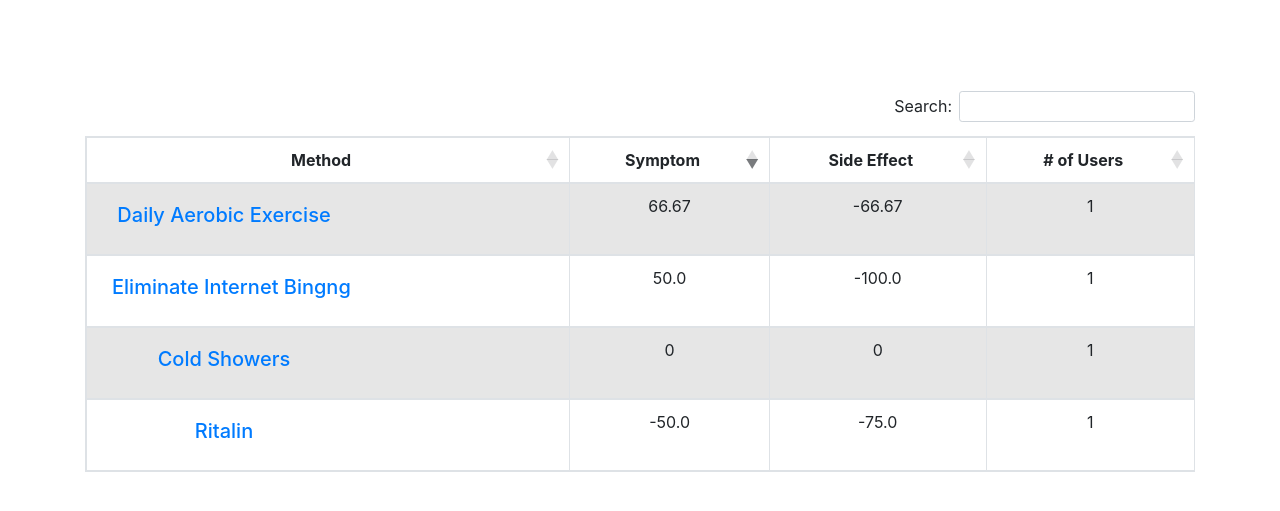
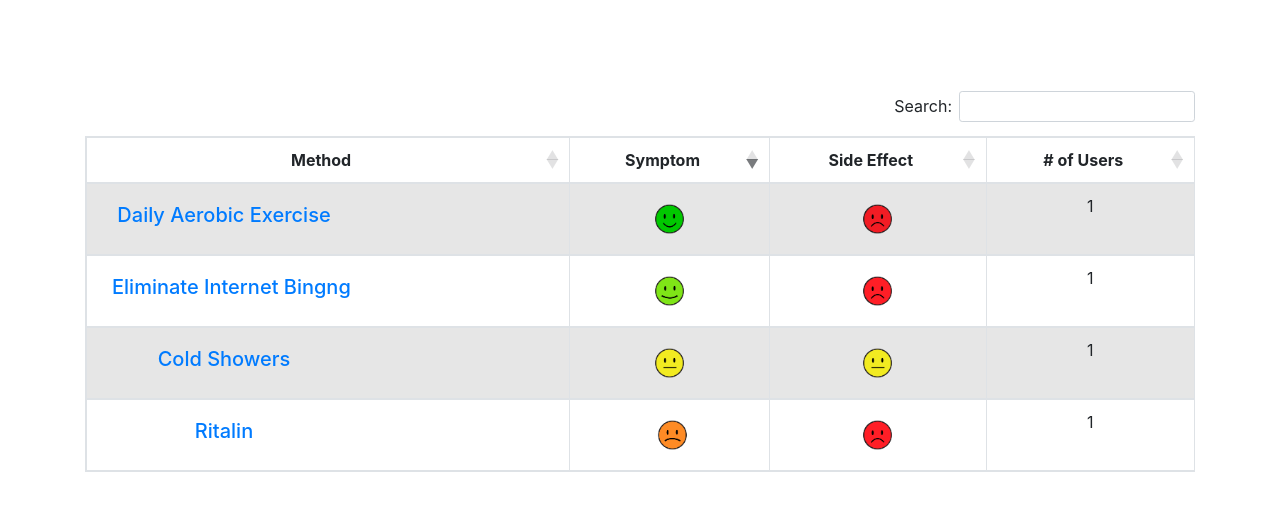
Before and after one commit to square1grp/What_really_works, a Django app: page /symptom/1/ in a window 1280 px wide. Shown: the part 190-701 px from the top of the page. Run offline with Django 3.2, Linux system fonts and the light colour scheme; data comes from the database, SQL or seed files in the repository; some libraries are stand-ins or nearby versions.

Commit message:
add colored emoji, required title

```diff
--- a/wrw/static/css/style.css
+++ b/wrw/static/css/style.css
@@ -2,3 +2,35 @@
     max-width: 250px;
     width    : 100%;
 }
+
+.symptom-page #methods-table *[class*="-face"] {
+    background-size    : contain;
+    background-repeat  : no-repeat;
+    background-position: center;
+    color              : transparent;
+}
+
+.symptom-page #methods-table .ecstatic-face {
+    background-image: url('../images/EcstaticFace.png');
+}
+
+.symptom-page #methods-table .happy-face {
+    background-image: url('../images/HappyFace.png');
+}
+
+.symptom-page #methods-table .neutral-face {
+    background-image: url('../images/NeutralFace.png');
+}
+
+.symptom-page #methods-table .sad-face {
+    background-image: url('../images/SadFace.png');
+}
+
+.symptom-page #methods-table .miserable-face {
+    background-image: url('../images/MiserableFace.png');
+}
+
+.method-page g.xtick text,
+.method-page g.x2tick text {
+    fill: transparent !important;
+}
--- a/wrw/static/js/add_treatment.js
+++ b/wrw/static/js/add_treatment.js
@@ -28,7 +28,7 @@ $(document).ready(function () {
         clearInterval(checkOffSymptomInterval);
 
         if ($("form#new_treatment.was-validated .form-control:invalid").length > 0) {
-            // $("input[class*=filled-out-]").prop("checked", false);
+            $("input[class*=filled-out-]").prop("checked", false);
             return false;
         }
 
@@ -49,7 +49,7 @@ $(document).ready(function () {
             $(".form-group.end .form-control").prop("required", false);
         }
 
-        $(".form-group.end .form-control[name=end_title], .form-group.end .form-control[name=end_description]").prop("required", false);
+        $(".form-group.end .form-control[name=end_description]").prop("required", false);
         $(".form-group.end").slideToggle("fast");
         checkOffSymptom()
     });
@@ -67,6 +67,8 @@ $(document).ready(function () {
     });
 
     $("form#new_treatment .form-control").change(function () {
+        checkOffSymptom();
+    }).keyup(function () {
         checkOffSymptom();
     });
 
--- a/wrw/templates/pages/symptom.html
+++ b/wrw/templates/pages/symptom.html
@@ -29,8 +29,8 @@
                                 <h5>{{row.method.name}}</h5>
                             </a>
                         </td>
-                        <td class="text-center">{{row.symptom_score}}</td>
-                        <td class="text-center">{{row.side_effect_score}}</td>
+                        <td class="text-center {{row.symptom_class}}">{{row.symptom_score}}</td>
+                        <td class="text-center {{row.side_effect_class}}">{{row.side_effect_score}}</td>
                         <td class="text-center">{{row.user_count}}</td>
                     </tr>
                     {% endfor %}
--- a/wrw/templates/pages/user-method-trial.html
+++ b/wrw/templates/pages/user-method-trial.html
@@ -181,7 +181,7 @@
 
                 <div class="form-group start">
                     <label for="start_title">Short Description of How You Felt</label>
-                    <input type="text" name="start_title" class="form-control" value="{% if edit_umts %}{{edit_umts.started_title}}{% endif %}" />
+                    <input type="text" name="start_title" class="form-control" value="{% if edit_umts %}{{edit_umts.started_title}}{% endif %}" required />
                 </div>
 
                 <div class="form-group start">
--- a/wrw/views/symptom.py
+++ b/wrw/views/symptom.py
@@ -22,6 +22,21 @@ class SymptomPage(View):
 
         return list(dict.fromkeys(methods))
 
+    def getFaceClassName(self, score):
+        if score > 60:
+            return 'ecstatic-face'
+
+        if score > 20:
+            return 'happy-face'
+
+        if score > -20:
+            return 'neutral-face'
+
+        if score > -60:
+            return 'sad-face'
+
+        return 'miserable-face'
+
     def get(self, request, *args, **kwargs):
         symptom_id = kwargs['symptom_id'] if 'symptom_id' in kwargs else None
 
@@ -32,12 +47,20 @@ class SymptomPage(View):
 
         methods = self.getMethodsUsedForSymptom(symptom)
 
-        rows = [dict(
-            method=method,
-            symptom_score=method.getAvgSymptomScore(symptom),
-            side_effect_score=method.getAvgSideEffectScore(symptom),
-            user_count=len(method.getUsersHaveSymptom(symptom))
-        ) for method in methods]
+        rows = []
+        for method in methods:
+            symptom_score = method.getAvgSymptomScore(symptom)
+            side_effect_score = method.getAvgSideEffectScore(symptom)
+            user_count = len(method.getUsersHaveSymptom(symptom))
+
+            rows.append(dict(
+                method=method,
+                symptom_score=symptom_score,
+                symptom_class=self.getFaceClassName(symptom_score),
+                side_effect_score=side_effect_score,
+                side_effect_class=self.getFaceClassName(side_effect_score),
+                user_count=user_count
+            ))
 
         return render(request, 'pages/symptom.html', dict(
             symptom=symptom,
```
Also changed, not shown: wrw/views/method.py (+36 -0 lines), wrw/static/images/EcstaticFace.png (added), wrw/static/images/HappyFace.png (added), wrw/static/images/MiserableFace.png (added), wrw/static/images/NeutralFace.png (added), wrw/static/images/SadFace.png (added).
